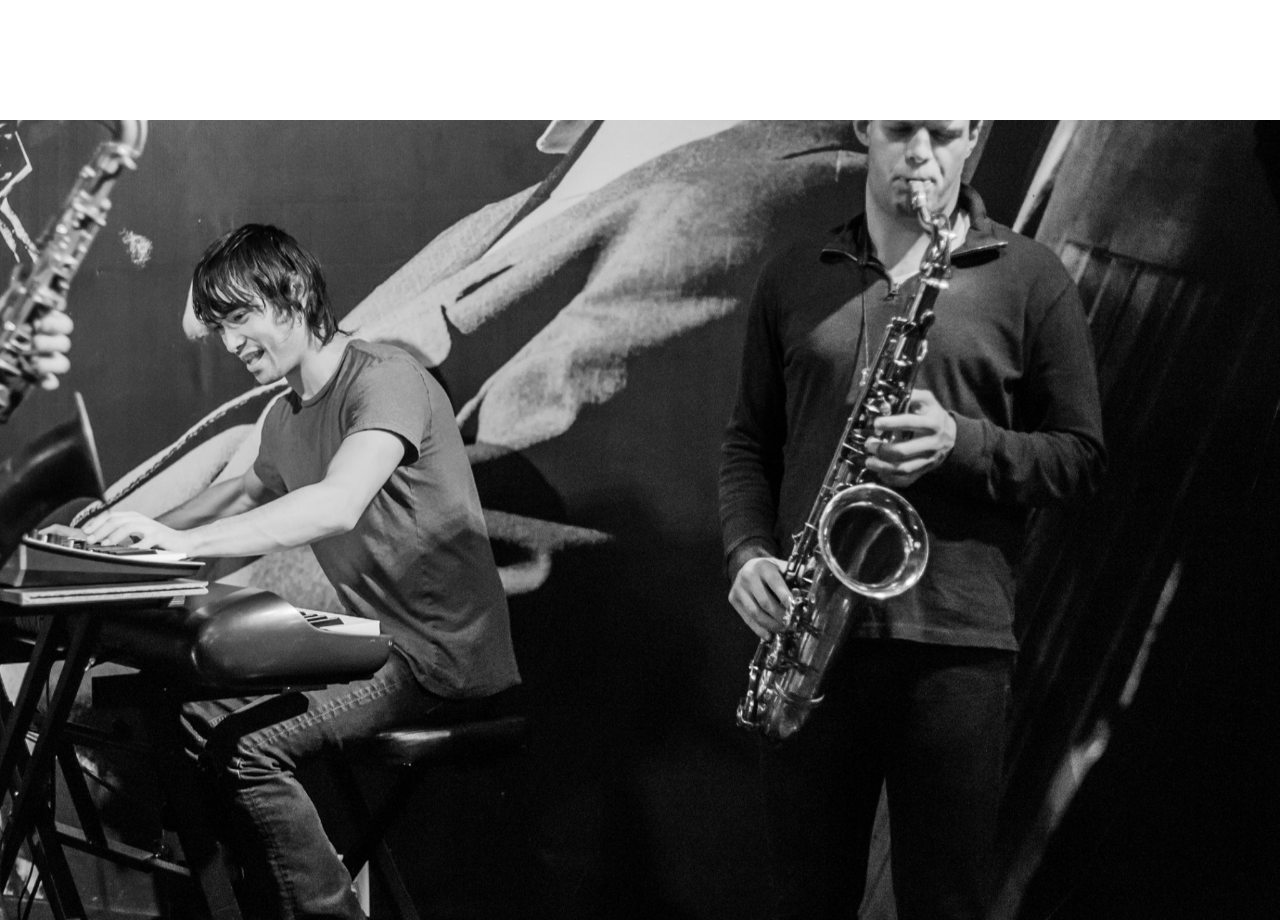
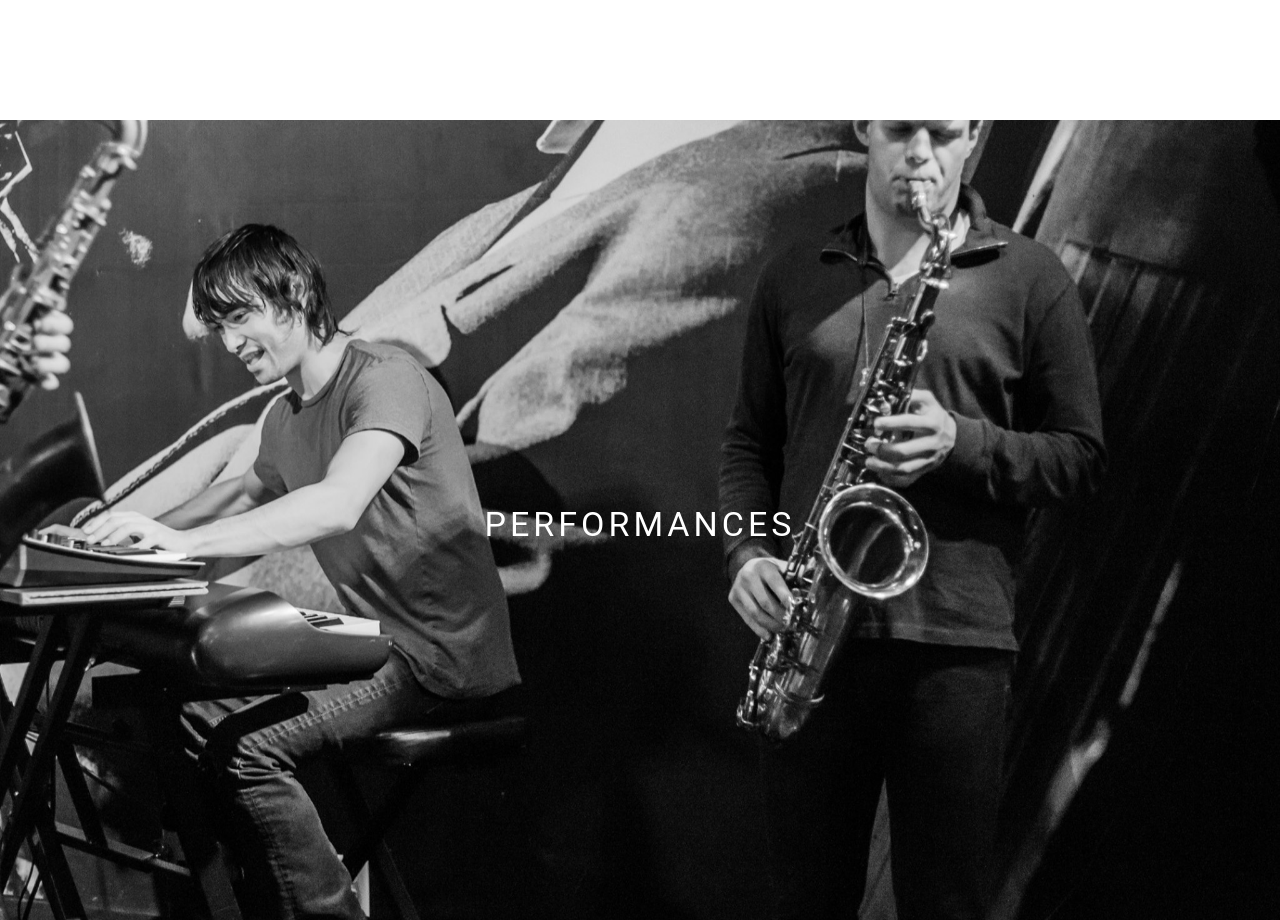
Before and after one commit to swellander/brandon-nelson-music, a Gatsby site: page / in a window 1280 px wide. Shown: the part 1480-2400 px from the top of the page. Built offline with nearby package versions, Linux system fonts and the light colour scheme; Gatsby itself is replaced by a stand-in of ours.

Commit message:
add parallax title

```diff
--- a/src/components/Giglist.js
+++ b/src/components/Giglist.js
@@ -19,7 +19,7 @@ const styles = {
 const Giglist = ({ classes, edges }) => {
   return (
     <Fragment>
-      <ParallaxDivider image={performancesImg} />
+      <ParallaxDivider image={performancesImg} title="Performances" />
       <div className={classes.container}>
         <h3>Tour Dates</h3>
         < Grid container justify="center" >
--- a/src/components/ParallaxDivider.js
+++ b/src/components/ParallaxDivider.js
@@ -1,14 +1,20 @@
 import React from "react"
 import { ParallaxBanner } from 'react-scroll-parallax';
-import { withStyles, Typography } from '@material-ui/core';
+import { withStyles, Typography, Grid } from '@material-ui/core';
 
 const styles = {
-  // banner: {
-  //   height: '100vh'
-  // }
+  container: {
+    position: 'relative',
+    textAlign: 'center',
+  },
+  title: {
+    marginTop: '48vh',
+    color: 'white',
+    letterSpacing: 4,
+  }
 }
 
-const ParallaxDivider = ({ classes, image }) => (
+const ParallaxDivider = ({ classes, image, title }) => (
 
   <ParallaxBanner
     className={classes.banner}
@@ -23,7 +29,19 @@ const ParallaxDivider = ({ classes, image }) => (
       height: '100vh',
     }}
   >
-    <Typography variant="display1" className={classes.title}>BRANDON NELSON</Typography>
+    <Grid
+      container
+      justify="center"
+      alignItems="center"
+    >
+      <Grid
+        item
+        xs={12}
+        className={classes.container}
+      >
+        <Typography variant="display1" className={classes.title}>{title.toUpperCase()}</Typography>
+      </Grid>
+    </Grid>
   </ParallaxBanner>
   // <div className={classes.titleContainer}>
   // </div>
```
